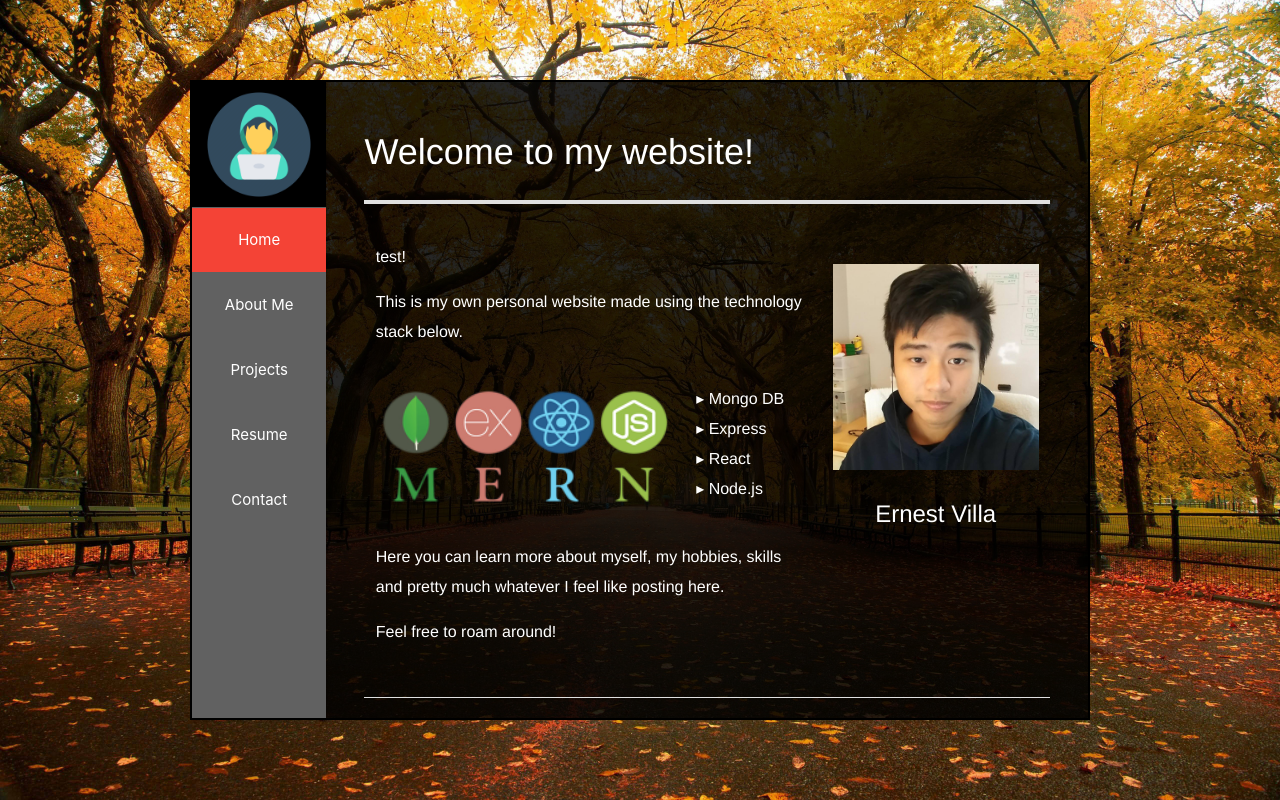
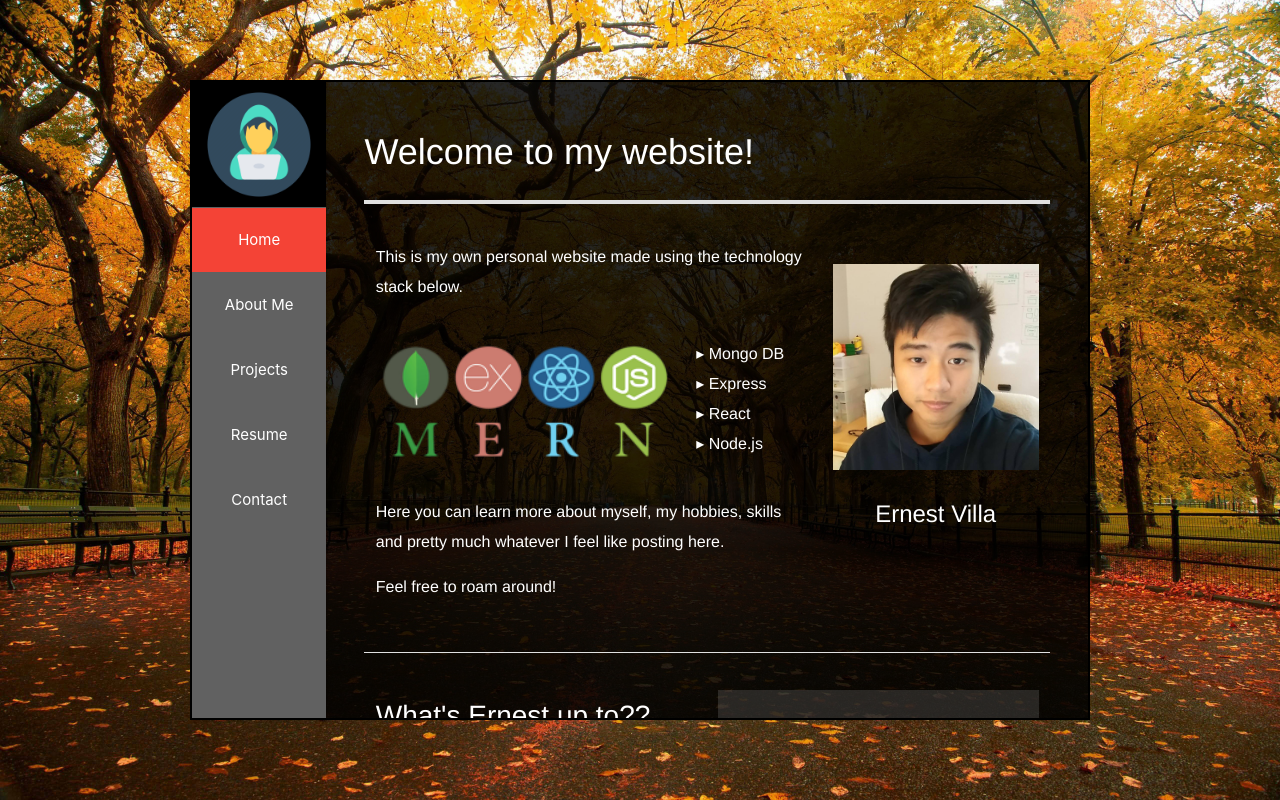
Before and after one commit to ernestVanilla/ernest-website, a React (Create React App) app: page /web/home in a window 1280 px wide. Built offline with nearby package versions, Linux system fonts and the light colour scheme.

Commit message:
Undo test change

```diff
--- a/src/react/content/Home.jsx
+++ b/src/react/content/Home.jsx
@@ -12,7 +12,6 @@ const Home = () => (
     <div className="section"><br />
       <div className="row">
         <div className="col s8">
-          <p>test!</p>
           <p>This is my own personal website made using the technology stack below.</p><br />
           <img className="left" src={require('../../images/mernstack.png')} alt=""/>
           <p>
```
